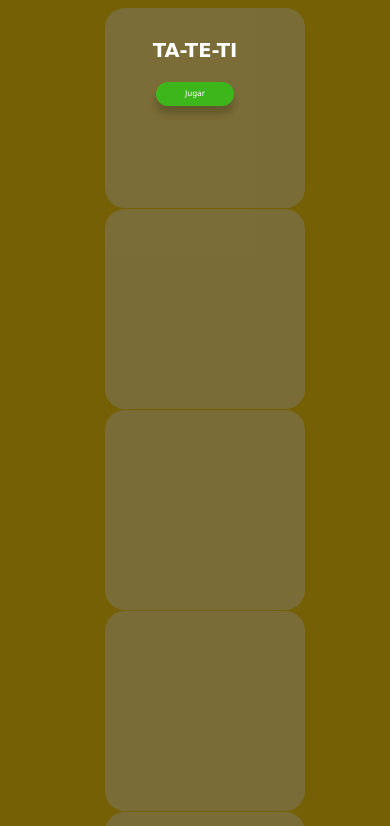
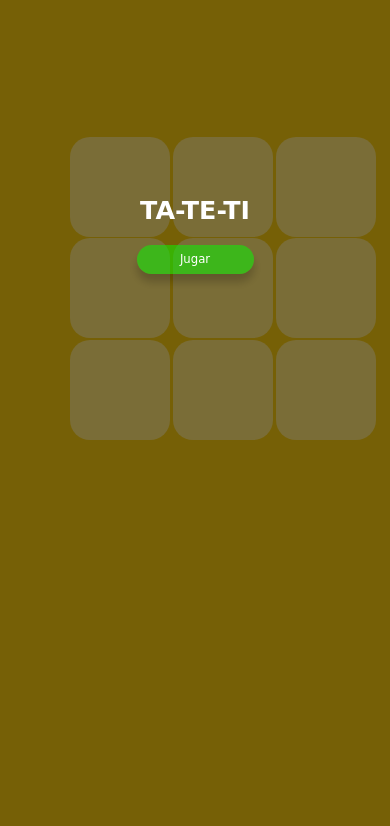
Before and after one commit to GeOnE-357/Juegos-HTML, a plain HTML site: page index.html in a window 390 px wide. Shown: the top 826 px of the page. Drawn offline with Linux system fonts and the light colour scheme.

Commit message:
Arreglado el Css.

```diff
--- a/css/estilo.css
+++ b/css/estilo.css
@@ -29,11 +29,11 @@ section
 article
 	{
 		float: left;
-		width: 200px;
+		max-width: 200px;
 		margin: 0 1% 0.5% 0;
 		display: inline-block;
 		background-color: rgba(255,255,255,0.4);
-		height: 200px;
+		max-height: 200px;
 		font-family: 'Permanent Marker', cursive;
 		border-radius: 20px;
 		border-color: white;
@@ -83,18 +83,18 @@ p.X
 
 .contenedor h2
 	{
+		 font-size: 6.5vw;
 		 padding: 10% 0 5% 0;
-		 font-size: 5vw;
 		 font-family: 'Permanent Marker', cursive;
 		 color: white;
 	}
 
 .contenedor input
 	{
-		margin: 0% 40%;
-		width: 20%;
+		font-size: 3vw;
+		width: 30%;
+		margin: 0% 35%;
 		padding: 2%;
-		font-size: 2vw;
 		font-family: 'Permanent Marker', cursive;
 		border-radius: 20px;
 		background-color: rgba(0,255,0,0.5);
@@ -107,3 +107,131 @@ p.X
 	{
 		background-color: rgba(32,124,17,1);
 	}
+
+@media screen and (max-width:1030px)
+	{
+		article
+			{
+				max-width: 175px;
+				max-height: 175px;
+			}
+
+		article p
+			{
+				width: 175px;
+			}
+
+		section
+			{
+				width: 70%;
+				margin: 8% 15% 0 20%;
+			}
+
+		.contenedor h2
+			{
+				padding: 20% 0 5% 0;
+			}
+
+	}
+
+@media screen and (max-width:890px)
+	{
+		article
+			{
+				max-width: 150px;
+				max-height: 150px;
+			}
+
+		article p
+			{
+				width: 150px;
+			}
+
+		section
+			{
+				margin: 12% 20% 0 20%;
+			}
+
+		.contenedor h2
+			{
+				padding: 25% 0 5% 0;
+			}
+
+	}
+
+@media screen and (max-width:775px)
+	{
+		article
+			{
+				max-width: 150px;
+				max-height: 150px;
+			}
+
+		article p
+			{
+				width: 150px;
+			}
+
+		section
+			{
+				width: 80%;
+				margin: 16% 18% 0 18%;
+			}
+
+		.contenedor h2
+			{
+				padding: 32% 0 5% 0;
+			}
+
+	}
+
+
+@media screen and (max-width:625px)
+	{
+		article
+			{
+				max-width: 120px;
+				max-height: 120px;
+			}
+
+		article p
+			{
+				width: 120px;
+			}
+
+		section
+			{
+				margin: 25% 18% 0 18%;
+			}
+
+		.contenedor h2
+			{
+				padding: 40% 0 5% 0;
+			}
+
+	}
+
+@media screen and (max-width:480px)
+	{
+		article
+			{
+				max-width: 100px;
+				max-height: 100px;
+			}
+
+		article p
+			{
+				width: 100px;
+			}
+
+		section
+			{
+				width: 80%;
+				margin: 35% 10% 0 18%;
+			}
+
+		.contenedor h2
+			{
+				padding: 50% 0 5% 0;
+			}
+	}
--- a/js/tateti.js
+++ b/js/tateti.js
@@ -13,7 +13,7 @@ function principal()
 
 		function marcar(e)
 			{
-
+				/*Funcion que pone la marca de "O" o "X".*/
 				var a=window.event || e;
 				var pos = a.target || a.srcElement;
 				var p=document.getElementById(pos.id);
```
